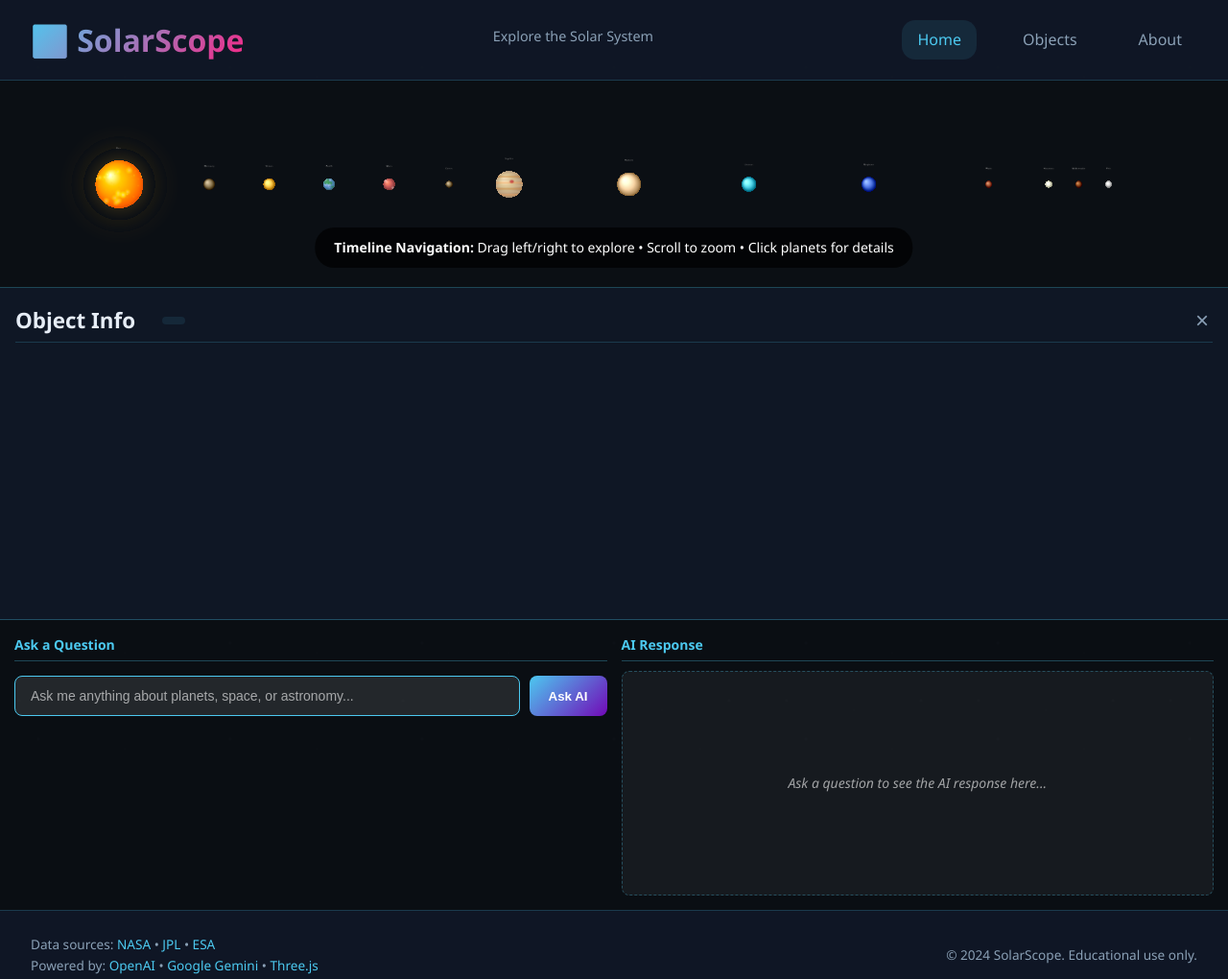
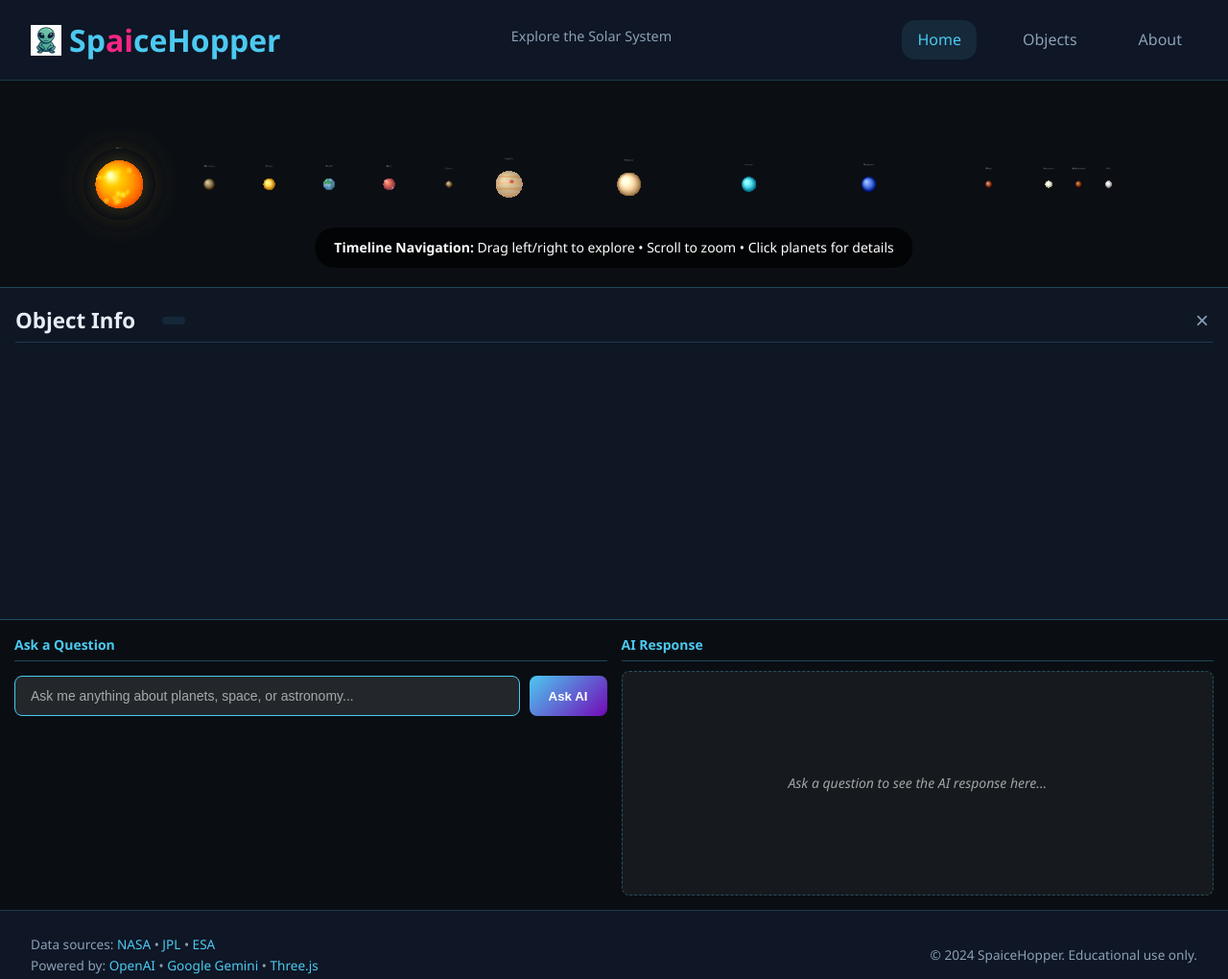
Before and after one commit to Rolando-Zamora/SolarSystemApp, a website: page public/index.html in a window 1280 px wide. Shown: the whole page at 96% size. Drawn offline with nearby package versions, Linux system fonts and the light colour scheme; animation ran at ten frames a second.

Commit message:
rebranded to spaice hopper, added favicon, and changed title color

```diff
--- a/package.json
+++ b/package.json
@@ -1,5 +1,5 @@
 {
-  "name": "solarscope",
+  "name": "spacehopper",
   "version": "1.0.0",
   "description": "Interactive 3D Solar System Explorer with AI-powered content",
   "main": "server.js",
@@ -8,7 +8,7 @@
     "start": "NODE_ENV=production node server.js"
   },
   "keywords": ["solar-system", "three.js", "astronomy", "education", "interactive"],
-  "author": "SolarScope Team",
+  "author": "SpaceHopper Team",
   "license": "MIT",
   "dependencies": {
     "express": "^4.18.2",
--- a/public/app.js
+++ b/public/app.js
@@ -1210,7 +1210,7 @@ class SolarSystem {
     const infoContent = document.getElementById('infoContent');
     infoContent.innerHTML = `
       <div class="welcome-message">
-        <h3>Welcome to SolarScope</h3>
+        <h3>Welcome to SpaceHopper</h3>
         <p>Click on any celestial object to explore detailed information about it.</p>
         <div class="feature-list">
           <div class="feature-item">
@@ -1628,7 +1628,7 @@ class SolarSystem {
 
 // Initialize the application
 document.addEventListener('DOMContentLoaded', () => {
-  console.log('🌌 Starting SolarScope initialization...');
+  console.log('🌌 Starting SpaceHopper initialization...');
 
   // Check if Three.js is loaded
   if (typeof THREE === 'undefined') {
@@ -1724,7 +1724,7 @@ document.addEventListener('DOMContentLoaded', () => {
     window.pauseAnimation = () => solarSystem.pauseAnimation();
     window.resumeAnimation = () => solarSystem.resumeAnimation();
 
-    console.log('🚀 SolarScope initialized successfully!');
+    console.log('🚀 SpaceHopper initialized successfully!');
     console.log('📊 Performance stats:', solarSystem.getPerformanceStats());
 
     // Force a resize after initialization to ensure proper canvas dimensions
@@ -1745,6 +1745,6 @@ document.addEventListener('DOMContentLoaded', () => {
     }, 1000);
 
   } catch (error) {
-    console.error('❌ Error initializing SolarScope:', error);
+    console.error('❌ Error initializing SpaceHopper:', error);
   }
 });
--- a/public/index.html
+++ b/public/index.html
@@ -3,7 +3,14 @@
 <head>
     <meta charset="UTF-8">
     <meta name="viewport" content="width=device-width, initial-scale=1.0">
-    <title>SolarScope — Explore the Solar System</title>
+    <title>SpaiceHopper — Explore the Solar System</title>
+
+    <!-- Favicon -->
+    <link rel="icon" type="image/png" sizes="32x32" href="space_hopper.png">
+    <link rel="icon" type="image/png" sizes="16x16" href="space_hopper.png">
+    <link rel="apple-touch-icon" href="space_hopper.png">
+    <link rel="shortcut icon" href="space_hopper.png">
+
     <link rel="stylesheet" href="styles.css">
     <script src="https://cdnjs.cloudflare.com/ajax/libs/three.js/r128/three.min.js"></script>
     <script src="https://cdn.jsdelivr.net/npm/three@0.128.0/examples/js/controls/OrbitControls.js"></script>
@@ -13,7 +20,12 @@
         <!-- Header -->
         <header class="header">
             <div class="header-content">
-                <h1 class="site-title">🌌 SolarScope</h1>
+                <h1 class="site-title">
+                    <img src="space_hopper.png" alt="SpaiceHopper" class="site-logo">
+                    <span class="site-text">
+                        <span class="brand-letter">Sp</span><span class="accent-letter">a</span><span class="accent-letter">i</span><span class="brand-letter">ceHopper</span>
+                    </span>
+                </h1>
                 <p class="site-subtitle">Explore the Solar System</p>
                 <nav class="main-nav">
                     <a href="#home" class="nav-link active" aria-label="Home">Home</a>
@@ -113,7 +125,7 @@
                     </p>
                 </div>
                 <div class="footer-info">
-                    <p>&copy; 2024 SolarScope. Educational use only.</p>
+                    <p>&copy; 2024 SpaiceHopper. Educational use only.</p>
                 </div>
             </div>
         </footer>
--- a/public/styles.css
+++ b/public/styles.css
@@ -84,10 +84,27 @@ body::before {
 .site-title {
   font-size: 2rem;
   font-weight: 700;
-  background: linear-gradient(135deg, var(--brand), var(--accent));
-  -webkit-background-clip: text;
-  -webkit-text-fill-color: transparent;
-  background-clip: text;
+  display: flex;
+  align-items: center;
+  gap: 0.5rem;
+}
+
+.site-text {
+  display: inline;
+}
+
+.brand-letter {
+  color: var(--brand);
+}
+
+.accent-letter {
+  color: var(--accent);
+}
+
+.site-logo {
+  width: 2rem;
+  height: 2rem;
+  object-fit: contain;
 }
 
 .site-subtitle {
--- a/server.js
+++ b/server.js
@@ -678,7 +678,7 @@ If asked about topics outside of astronomy/space science, politely redirect to s
 
 // Start server
 app.listen(PORT, () => {
-  console.log(`🚀 SolarScope server running at http://localhost:${PORT}`);
+  console.log(`🚀 SpaceHopper server running at http://localhost:${PORT}`);
   console.log(`📊 Health check: http://localhost:${PORT}/health`);
 
   if (!process.env.OPENAI_API_KEY) {
```
Also changed, not shown: public/space_hopper.png (added), space_hopper.png (added).
